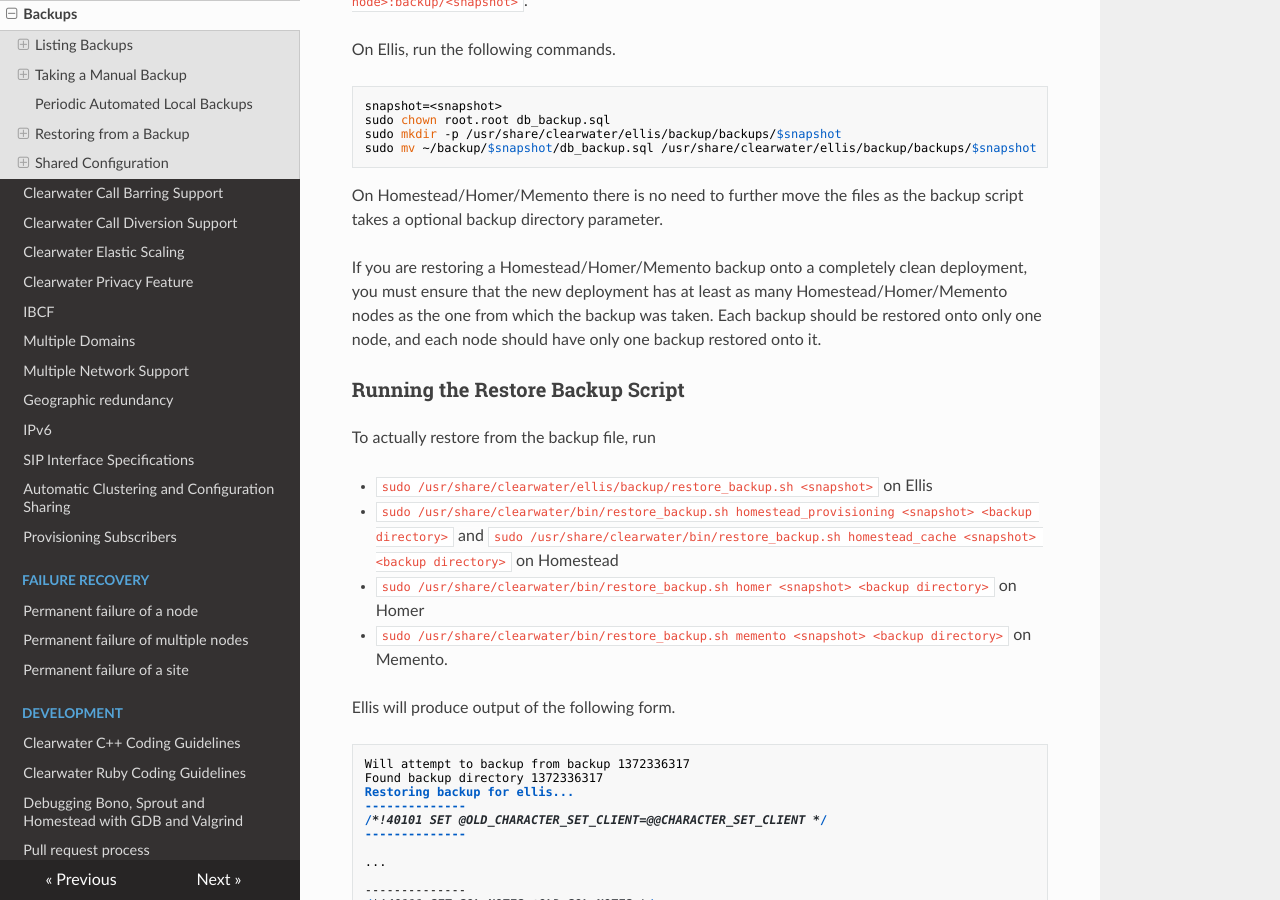
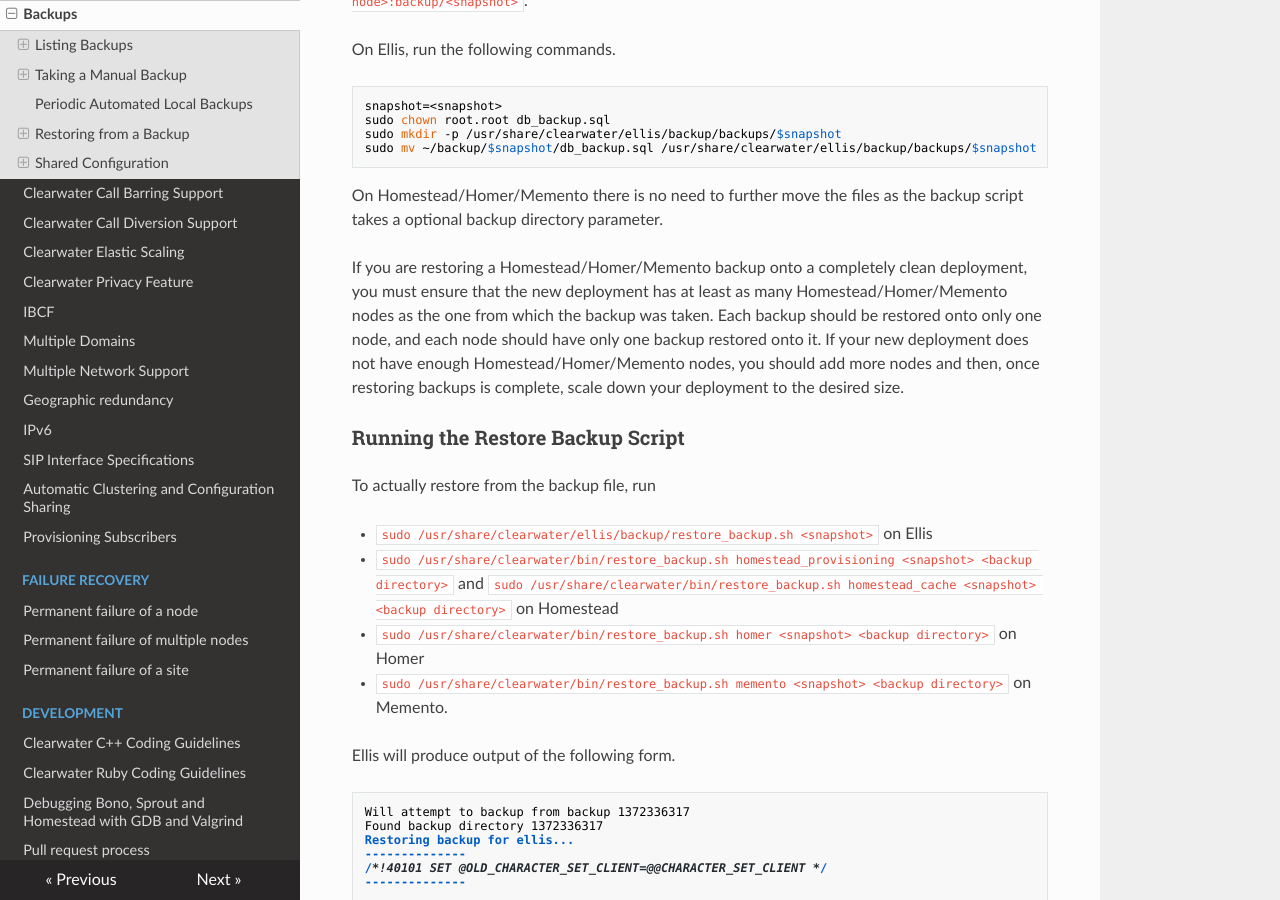
Before and after one commit to Metaswitch/clearwater-readthedocs, an MkDocs documentation site: the page built from docs/Backups.md, in a window 1280 px wide and 900 px high, scrolled down 3949 px. Built offline with MkDocs 1.6.1, drawn with Linux system fonts in a browser that asks for light colours; nearby versions of some CDN libraries; old or Windows-style settings are respelled for this version of MkDocs.

Commit message:
Add instruction to add more nodes if not enough to restore backup

```diff
--- a/docs/Backups.md
+++ b/docs/Backups.md
@@ -141,7 +141,7 @@ On Ellis, run the following commands.
 
 On Homestead/Homer/Memento there is no need to further move the files as the backup script takes a optional backup directory parameter.
 
-If you are restoring a Homestead/Homer/Memento backup onto a completely clean deployment, you must ensure that the new deployment has at least as many Homestead/Homer/Memento nodes as the one from which the backup was taken. Each backup should be restored onto only one node, and each node should have only one backup restored onto it.
+If you are restoring a Homestead/Homer/Memento backup onto a completely clean deployment, you must ensure that the new deployment has at least as many Homestead/Homer/Memento nodes as the one from which the backup was taken. Each backup should be restored onto only one node, and each node should have only one backup restored onto it. If your new deployment does not have enough Homestead/Homer/Memento nodes, you should add more nodes and then, once restoring backups is complete, scale down your deployment to the desired size.
 
 ### Running the Restore Backup Script
 
```
